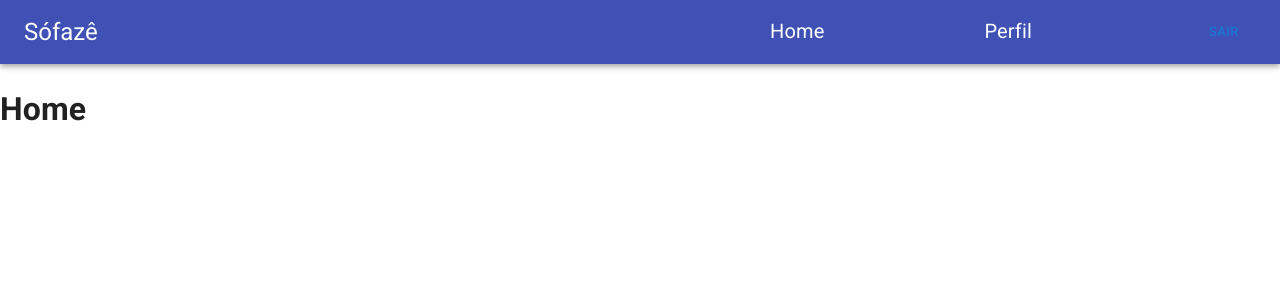
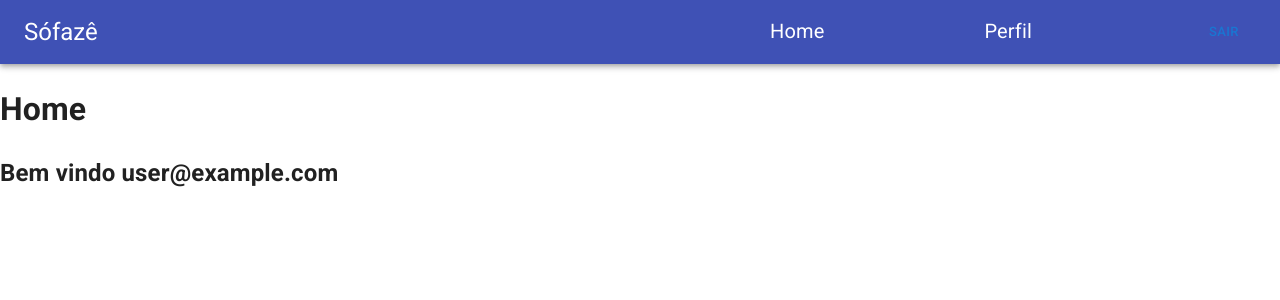
Before and after one commit to alinenecchi/Projeto-desenvolvimento-sofaze, a React (Create React App) app in the folder sofaze/: page / in a window 1280 px wide. Shown: the top 300 px of the page. Built offline with nearby package versions, Linux system fonts and the light colour scheme; no server answers; sample sign-in values are in the browser's storage.

Commit message:
adjustments warnings

```diff
--- a/sofaze/src/App.js
+++ b/sofaze/src/App.js
@@ -3,7 +3,6 @@ import {
   BrowserRouter as Router,
   Routes,
   Route,
-  Navigate,
 } from "react-router-dom";
 import Profile from "./view/profile";
 import Register from "./view/register";
@@ -18,7 +17,6 @@ import PrivateRoute from "./PrivateRoute";
 import { Provider } from "react-redux";
 import store from "../src/store";
 import RecoverPassword from "./view/recover-password";
-import Navbar from "./components/nav-bar";
 
 function App() {
   const [currentUser, setCurrentUser] = useState(null);
--- a/sofaze/src/index.js
+++ b/sofaze/src/index.js
@@ -1,7 +1,6 @@
 import React from "react";
 import ReactDOM from "react-dom";
 import App from "./App";
-import Navbar from "./components/nav-bar";
 
 ReactDOM.render(
   <React.StrictMode>
--- a/sofaze/src/view/home/index.js
+++ b/sofaze/src/view/home/index.js
@@ -1,10 +1,14 @@
 import React from "react";
+import { useAuthValue } from "../../auth-context";
 import Layout from "../../components/layout";
 
 export default function Home() {
+  const { currentUser } = useAuthValue();
   return (
     <Layout>
       <h1>Home</h1>
+      {currentUser?.emailVerified &&   <h2>{currentUser?.email ? `Bem vindo ${currentUser?.email}` : null}</h2> }
+
     </Layout>
   );
 }
--- a/sofaze/src/view/profile/index.js
+++ b/sofaze/src/view/profile/index.js
@@ -3,21 +3,15 @@ import { useAuthValue } from "../../auth-context";
 import {
   Avatar,
   Card,
-  createTheme,
   CssBaseline,
   Grid,
   Stack,
-  ThemeProvider,
   Typography,
 } from "@mui/material";
 import * as React from "react";
 import Box from "@mui/material/Box";
 import CardContent from "@mui/material/CardContent";
-import Navbar from "../../components/nav-bar";
 import Layout from "../../components/layout";
-
-
-const theme = createTheme();
 
 function Profile() {
   const { currentUser } = useAuthValue();
--- a/sofaze/src/view/recover-password/index.js
+++ b/sofaze/src/view/recover-password/index.js
@@ -1,43 +1,38 @@
 import * as React from "react";
-import { useState } from "react";
 import { auth } from "../../config/firebase";
-import {
-  createUserWithEmailAndPassword,
-  sendEmailVerification,
-  sendPasswordResetEmail,
-} from "firebase/auth";
-import { useAuthValue } from "../../auth-context";
+import { sendPasswordResetEmail } from "firebase/auth";
 
 import Avatar from "@mui/material/Avatar";
-import { Alert } from "@mui/material";
-import Button from "@mui/material/Button";
-import CssBaseline from "@mui/material/CssBaseline";
-import TextField from "@mui/material/TextField";
-import { useNavigate, Link } from "react-router-dom";
-import Paper from "@mui/material/Paper";
-import Box from "@mui/material/Box";
-import Grid from "@mui/material/Grid";
+import {
+  Alert,
+  Typography,
+  TextField,
+  Grid,
+  Box,
+  Paper,
+  Button,
+} from "@mui/material";
+
 import LockOutlinedIcon from "@mui/icons-material/LockOutlined";
-import Typography from "@mui/material/Typography";
-import { createTheme, ThemeProvider } from "@mui/material/styles";
 import Layout from "../../components/layout";
-
-const theme = createTheme();
+import { Link } from "react-router-dom";
 
 export default function RecoverPassword() {
   const [email, setEmail] = React.useState("");
   const [msgType, setMsgType] = React.useState("");
   const [msg, setMsg] = React.useState("");
 
-function recoverPassword() {
-    sendPasswordResetEmail(auth, email).then(result => {
-        setMsgType("success")
-        setMsg("Enviamos um link no seu email para você redefinir a sua senha")
-    }).catch(error => {
-        setMsgType("error")
-        setMsg("Verifique se o email está correto!")
-    })
-}
+  function recoverPassword() {
+    sendPasswordResetEmail(auth, email)
+      .then((result) => {
+        setMsgType("success");
+        setMsg("Enviamos um link no seu email para você redefinir a sua senha");
+      })
+      .catch((error) => {
+        setMsgType("error");
+        setMsg("Verifique se o email está correto!");
+      });
+  }
 
   return (
     <Layout>
@@ -129,7 +124,7 @@ function recoverPassword() {
                     <p>{msg} &#128580;</p>
                   </Alert>
                 )}
-                 {msgType === "success" && (
+                {msgType === "success" && (
                   <Alert
                     fullWidth
                     severity="success"
--- a/sofaze/src/view/register/index.js
+++ b/sofaze/src/view/register/index.js
@@ -6,11 +6,9 @@ import {
   sendEmailVerification,
 } from "firebase/auth";
 import { useAuthValue } from "../../auth-context";
-
 import Avatar from "@mui/material/Avatar";
 import { Alert } from "@mui/material";
 import Button from "@mui/material/Button";
-import CssBaseline from "@mui/material/CssBaseline";
 import TextField from "@mui/material/TextField";
 import { useNavigate, Link } from "react-router-dom";
 import Paper from "@mui/material/Paper";
@@ -18,12 +16,8 @@ import Box from "@mui/material/Box";
 import Grid from "@mui/material/Grid";
 import LockOutlinedIcon from "@mui/icons-material/LockOutlined";
 import Typography from "@mui/material/Typography";
-import { createTheme, ThemeProvider } from "@mui/material/styles";
+import Layout from "../../components/layout";
 import "./register.css";
-import Navbar from "../../components/nav-bar";
-import Layout from "../../components/layout";
-
-const theme = createTheme();
 
 export default function Register() {
   const [email, setEmail] = React.useState("");
```
